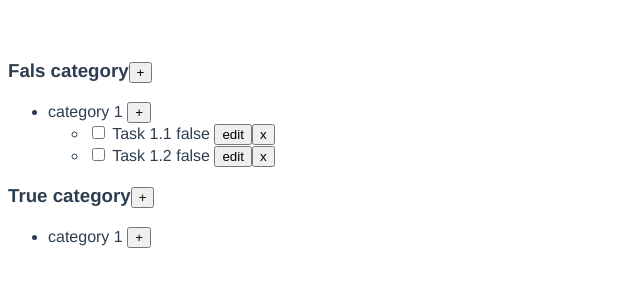
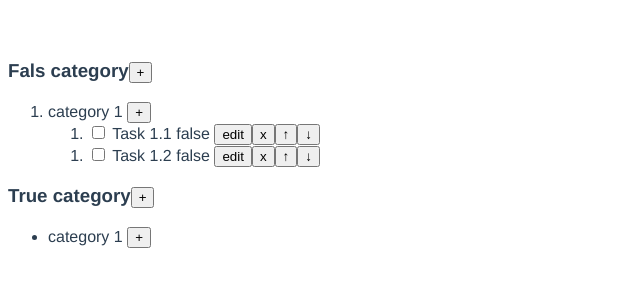
Before and after one commit to Savira83/vuejs.playground, a Vue app in the folder component-project/: page / in a window 1280 px wide. Shown: the top 300 px of the page, without its empty margins (0-640 px from the left). Built offline with nearby package versions, Linux system fonts and the light colour scheme.

Commit message:
added move up button on one position. it works. Move down button doesn't work the same way(

```diff
--- a/component-project/src/components/TaskItem.vue
+++ b/component-project/src/components/TaskItem.vue
@@ -1,17 +1,18 @@
 <template>
-	<ul>
+	<ol>
 		<li><input type="checkbox" @click="$emit('changeStatus')">
 			{{taskName}}
 			{{status}}
 		<button @click= "$emit('editTask')">edit</button>
 		<button @click = "$emit('removeTask')">x</button>
-
+		<button @click = "$emit('moveUp')">↑</button>
+		<button @click = "$emit('moveDown')">↓</button>
 		</li>
-	</ul>
+	</ol>
 </template>
 <script>
 	export default {
 		props: ['taskName', 'status'],
-		emits:[ 'changeStatus', 'editTask', 'removeTask']
+		emits:[ 'changeStatus', 'editTask', 'removeTask', 'moveUp', 'moveDown']
 	}
 </script>
--- a/component-project/src/components/TaskList.vue
+++ b/component-project/src/components/TaskList.vue
@@ -2,18 +2,18 @@
 	<div>
     <div>
       <h3>Fals category<input type="button" value="+" @click='addNewCategory'></h3>
-		<ul>
+		<ol>
 			<li v-for='(category, id)  in categories' :key = 'id'>
 				{{category.name}}
       <button @click='AddNewTask(id)'  >+</button>
       <span v-for = '(task, ind) in category.tasks' :key = 'ind'>
         <span v-if='!task.status'>
-				<TaskItem  :taskName='task.taskName' :status = 'task.status' @add-task = 'AddNewTask' @change-status = 'changeTaskStatus(id, ind)' @edit-task = 'editTask(id, ind)' @remove-task = 'deleteTask (id, ind)'>
+				<TaskItem  :taskName='task.taskName' :status = 'task.status' @add-task = 'AddNewTask' @change-status = 'changeTaskStatus(id, ind)' @edit-task = 'editTask(id, ind)' @remove-task = 'deleteTask (id, ind)' @move-up = 'moveUp(id, ind)' @move-down = 'moveDown(id, ind+1)'>
         </TaskItem>
         </span>
       </span>
 			</li>
-		</ul>
+		</ol>
     </div>
 
     <div>
@@ -81,7 +81,20 @@ export default{
       },
       deleteTask: function (id, tid){
           this.categories[id].tasks.splice(tid, 1);
+      },
+      moveUp: function(id, fromid){
+        let task = this.categories[id].tasks[fromid]
+        this.categories[id].tasks.splice(fromid, 1)
+        this.categories[id].tasks.splice(fromid-1, 0, task);
+
+      },
+       moveDown: function(id, fromid){
+        let task = this.categories[id].tasks[fromid]
+        this.categories[id].tasks.splice(fromid, 1)
+        this.categories[id].tasks.splice(fromid+1, 0, task);
+
       }
+
   }
   }
 </script>
```
